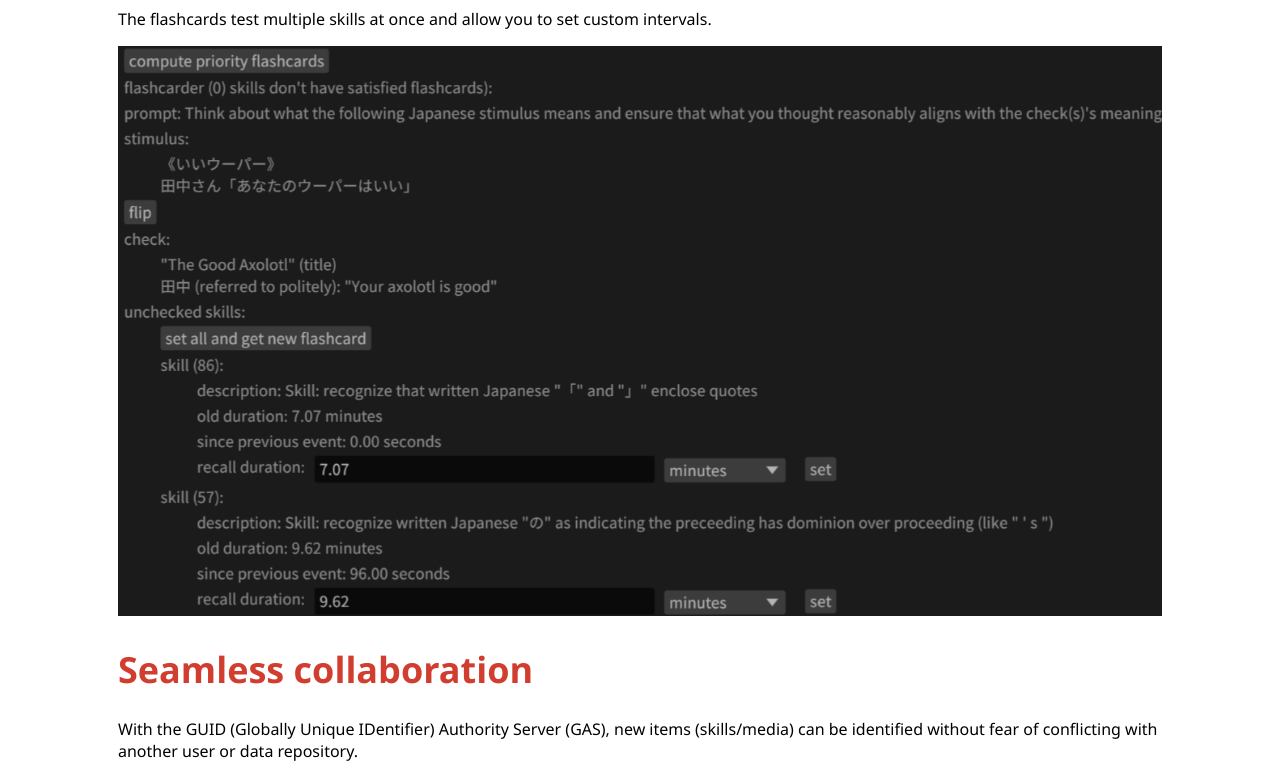
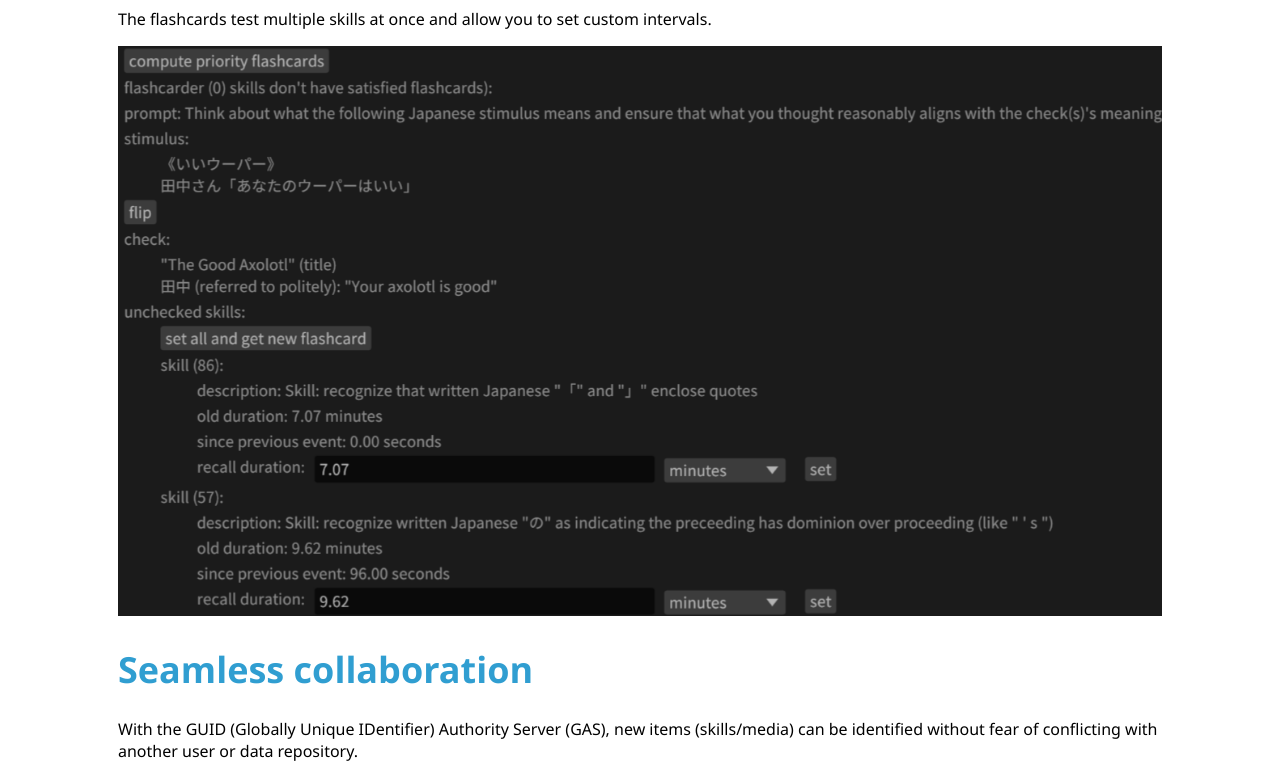
Before and after one commit to clay53/tutor_engine_org, a plain HTML site: page www/index.html in a window 1280 px wide. Shown: the part 686-1470 px from the top of the page. Drawn offline with Linux system fonts and the light colour scheme.

Commit message:
reworded some stff, changed formatting

```diff
--- a/www/common.css
+++ b/www/common.css
@@ -22,7 +22,7 @@ a {
 }
 
 h1 {
-    color: #d13e30;
+    color: #309ed1;
 }
 
 img {
```
